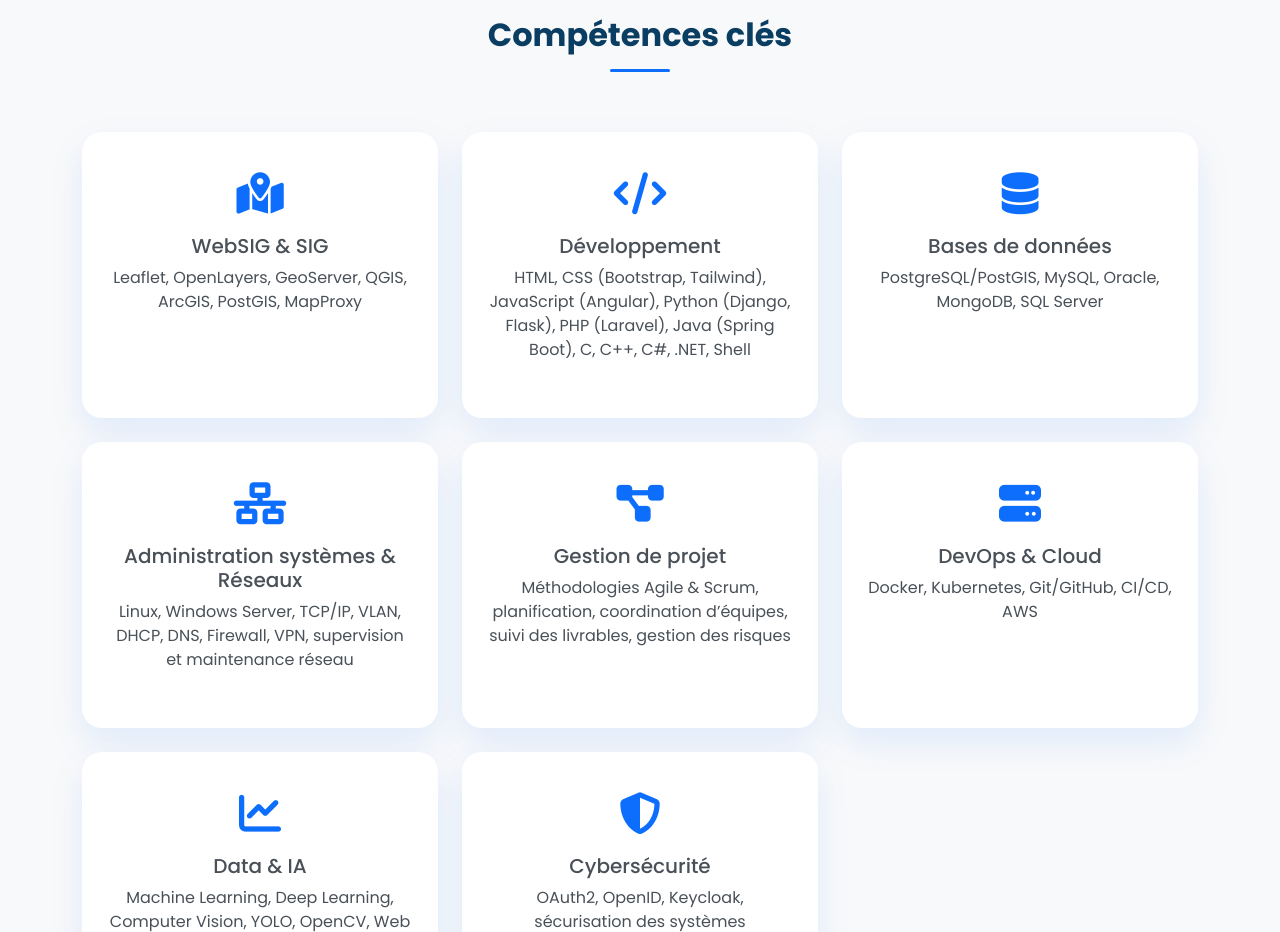
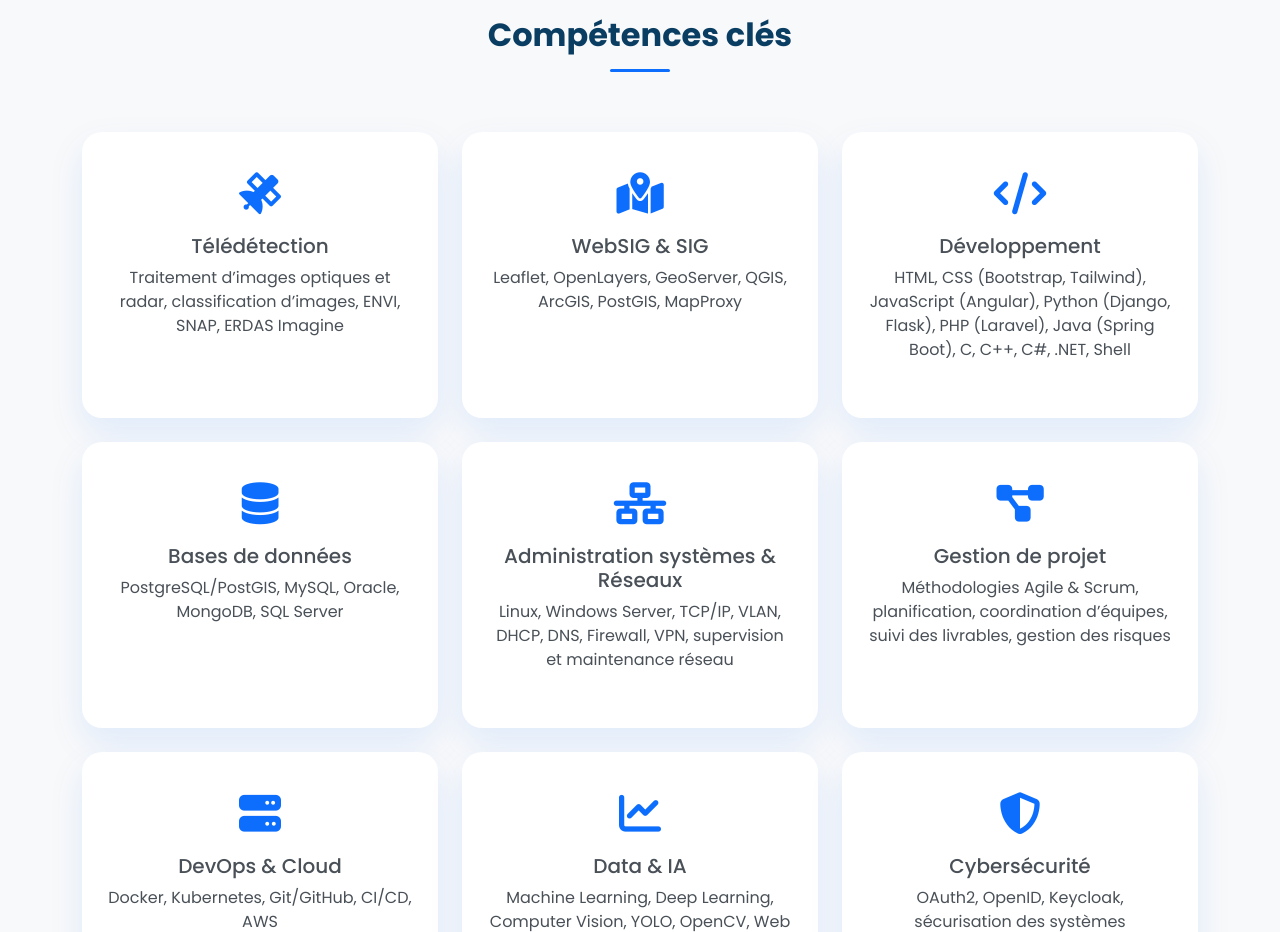
Before and after one commit to spax-ci/portfolio, a plain HTML site: page index.html in a window 1280 px wide. Shown: the part 1180-2112 px from the top of the page. Drawn offline with nearby package versions, Linux system fonts and the light colour scheme; a web font is replaced by a local one.

Commit message:
Update index.html

```diff
--- a/index.html
+++ b/index.html
@@ -88,7 +88,16 @@
         <h2 class="section-title">Compétences clés</h2>
 
         <div class="row g-4">
-
+            <div class="col-md-4">
+                <div class="skill-card">
+                    <i class="fas fa-satellite"></i>
+                    <h5>Télédétection</h5>
+                    <p>
+                        Traitement d’images optiques et radar, classification d’images,
+                        ENVI, SNAP, ERDAS Imagine
+                    </p>
+                </div>
+            </div>
             <div class="col-md-4">
                 <div class="skill-card">
                     <i class="fas fa-map-location-dot"></i>
```
